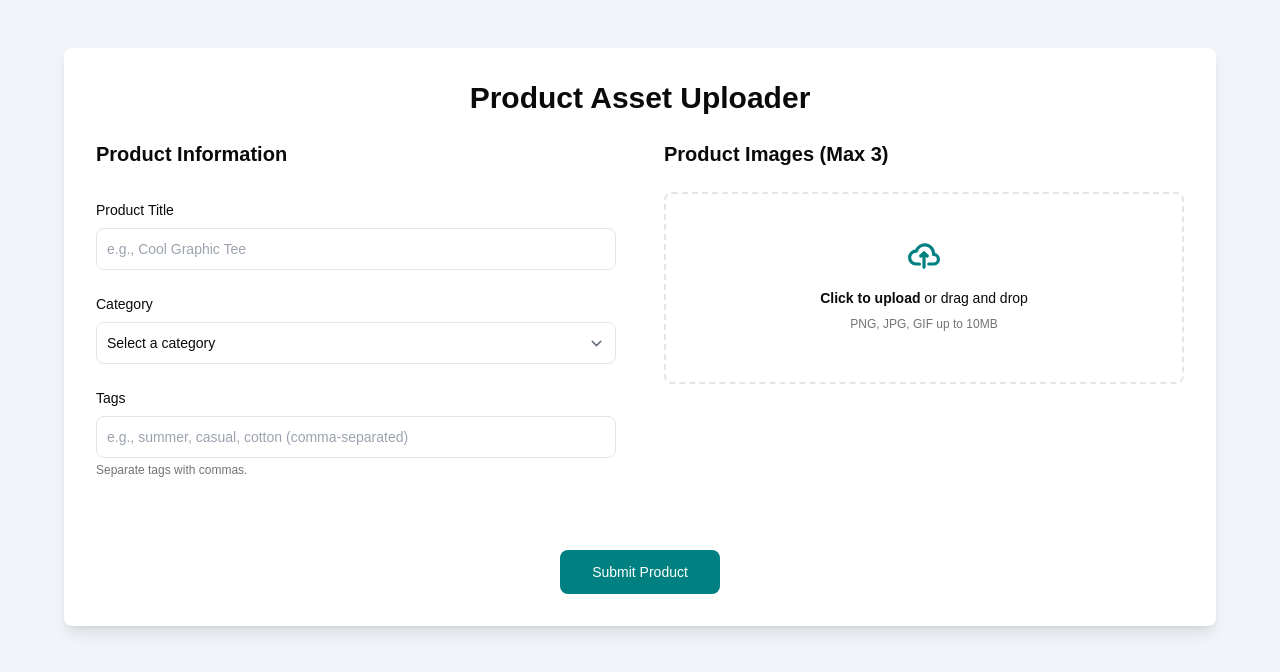
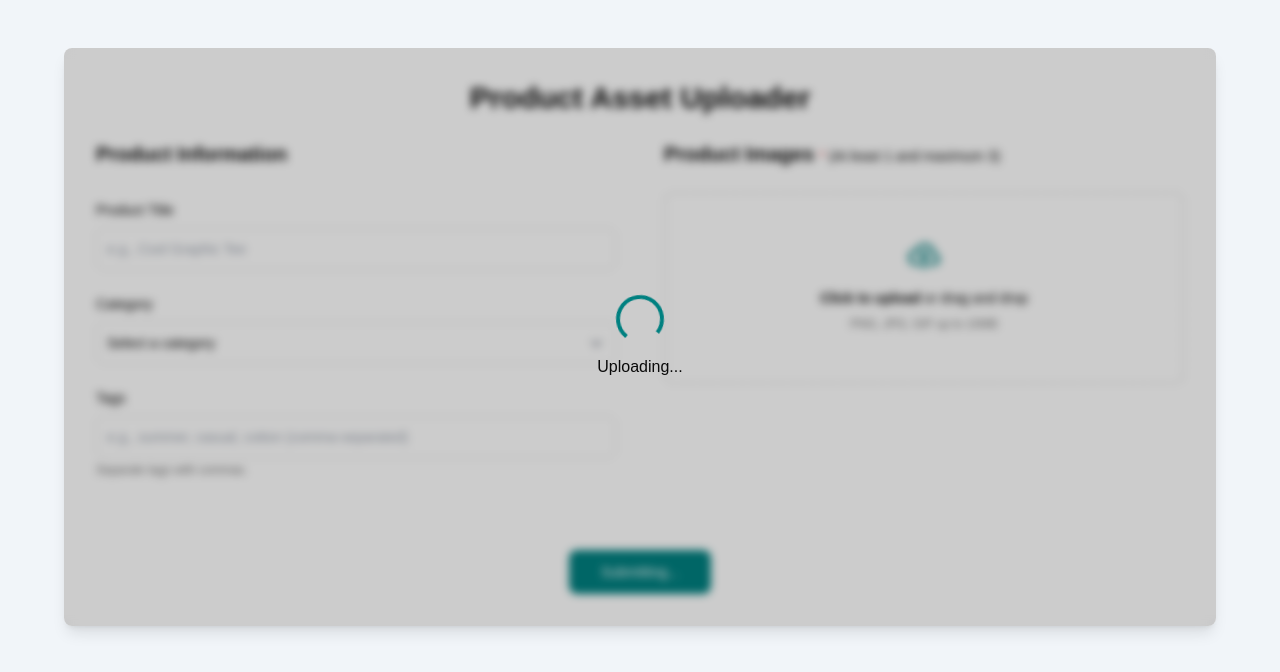
Before and after one commit to AnshSharmaa/Product-Asset-Uploader, a Next.js app: page / in a window 1280 px wide. Shown: the top 672 px of the page. Built offline with nearby package versions, Linux system fonts and the light colour scheme.

Commit message:
Better spinner, file validation

```diff
--- a/src/app/page.tsx
+++ b/src/app/page.tsx
@@ -24,7 +24,7 @@ export default function Home() {
     category: "",
     tags: "",
   });
-  const [isSubmitting, setIsSubmitting] = useState(false);
+  const [isSubmitting, setIsSubmitting] = useState(true);
   const [isSuccess, setIsSuccess] = useState(false);
   const [images, setImages] = useState<File[]>([]);
   const [toastData, setToastData] = useState<ToastData>({
@@ -62,8 +62,17 @@ export default function Home() {
   };
 
   const handleSubmit = (e: React.FormEvent<HTMLFormElement>) => {
+    e.preventDefault();
+
+    if (images.length === 0) {
+      handleToast({
+        message: "At least one image is required",
+        isError: true
+      });
+      return;
+    }
+
     setIsSubmitting(true);
-    e.preventDefault();
     console.log("Product Info:", formData);
     console.log(
       "Images:",
@@ -109,7 +118,12 @@ export default function Home() {
           className="grid grid-cols-1 md:grid-cols-2 gap-8 md:gap-12"
         >
           {isSubmitting && (
-            <div className="absolute top-0 left-0 w-full h-full bg-black/20 backdrop-blur-sm z-20 flex justify-center items-center rounded-lg"></div>
+            <div className="absolute top-0 left-0 w-full h-full bg-black/20 backdrop-blur-sm z-20 flex justify-center items-center rounded-lg">
+               <div className="flex flex-col items-center gap-3">
+                <div className="w-12 h-12 border-4 border-primary border-t-transparent rounded-full animate-spin"></div>
+                <p className="text-foreground font-medium">{isSuccess ? "Success!" : "Uploading..."}</p>
+              </div>
+            </div>
           )}
 
           <div className="flex flex-col space-y-6">
@@ -126,7 +140,9 @@ export default function Home() {
           {/* Image Uploader Section */}
           <div className="flex flex-col space-y-4">
             <h2 className="text-xl font-semibold mb-2 text-foreground">
-              Product Images (Max 3)
+              Product Images <span className="text-sm font-normal">
+                <span className="text-destructive">*</span> (At least 1 and maximum 3)
+              </span>
             </h2>
             <ImageUploader
               images={images}
```
